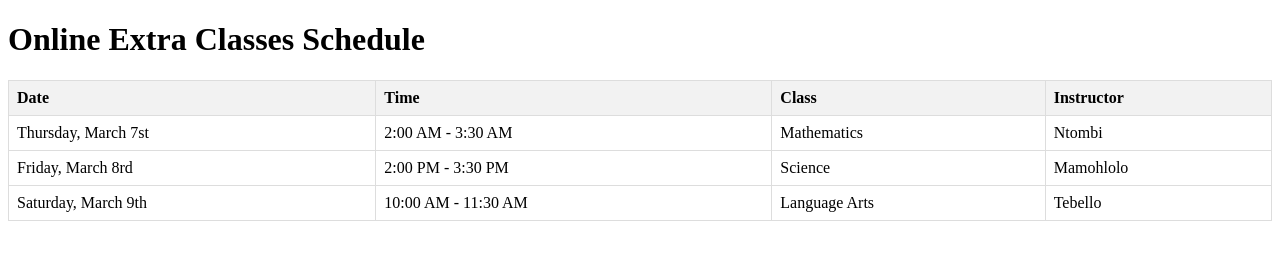
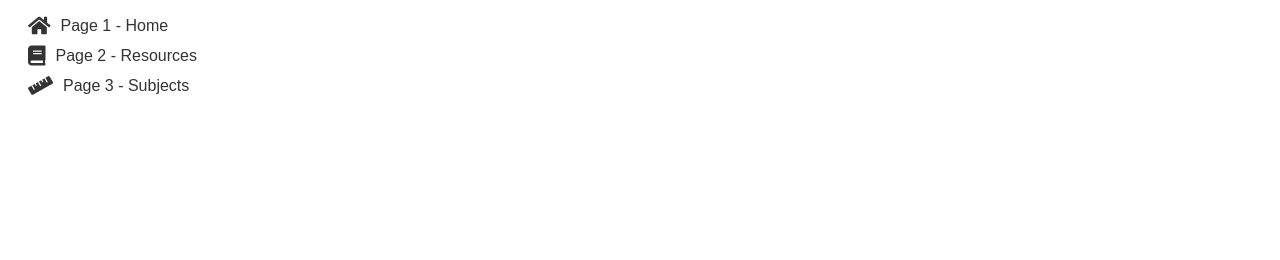
Before and after one commit to madunamamohlolo/Edu-for-You-, a plain HTML site: page index.html in a window 1280 px wide. Drawn offline with Linux system fonts and the light colour scheme.

Commit message:
We inspired by Educatin

```diff
--- a/index.html
+++ b/index.html
@@ -3,57 +3,38 @@
 <head>
     <meta charset="UTF-8">
     <meta name="viewport" content="width=device-width, initial-scale=1.0">
-    <title>Online Extra Classes Schedule</title>
+    <title>Navigation</title>
+    <link rel="stylesheet" href="https://cdnjs.cloudflare.com/ajax/libs/font-awesome/5.15.4/css/all.min.css">
     <style>
-        table {
-            width: 100%;
-            border-collapse: collapse;
+        body {
+            font-family: Arial, sans-serif;
         }
-        th, td {
-            border: 1px solid #dddddd;
-            text-align: left;
-            padding: 8px;
+        ul {
+            list-style-type: none;
+            padding: 0;
         }
-        th {
-            background-color: #f2f2f2;
+        li {
+            margin-bottom: 10px;
+        }
+        li a {
+            text-decoration: none;
+            color: #333;
+            padding-left: 20px;
+            display: flex;
+            align-items: center;
+        }
+        .icon {
+            margin-right: 10px;
+            font-size: 20px;
         }
     </style>
 </head>
 <body>
-
-<h1>Online Extra Classes Schedule</h1>
-
-<table>
-    <thead>
-        <tr>
-            <th>Date</th>
-            <th>Time</th>
-            <th>Class</th>
-            <th>Instructor</th>
-        </tr>
-    </thead>
-    <tbody>
-        <tr>
-            <td>Thursday, March 7st</td>
-            <td>2:00 AM - 3:30 AM</td>
-            <td>Mathematics</td>
-            <td>Ntombi</td>
-        </tr>
-        <tr>
-            <td>Friday, March 8rd</td>
-            <td>2:00 PM - 3:30 PM</td>
-            <td>Science</td>
-            <td>Mamohlolo</td>
-        </tr>
-        <tr>
-            <td>Saturday, March  9th</td>
-            <td>10:00 AM - 11:30 AM</td>
-            <td>Language Arts</td>
-            <td>Tebello</td>
-        </tr>
-        <!-- Add more rows for additional classes -->
-    </tbody>
-</table>
-
+    <ul>
+        <!-- Navigation links with icons -->
+        <li><a href="schedule.html"><i class="icon fas fa-home"></i>Page 1 - Home</a></li>
+        <li><a href="resources.html"><i class="icon fas fa-book"></i>Page 2 - Resources</a></li>
+        <li><a href="subjects.html"><i class="icon fas fa-ruler"></i>Page 3 - Subjects</a></li>
+    </ul>
 </body>
 </html>
```
Also changed, not shown: schedule.html (added, +59 -0 lines).
